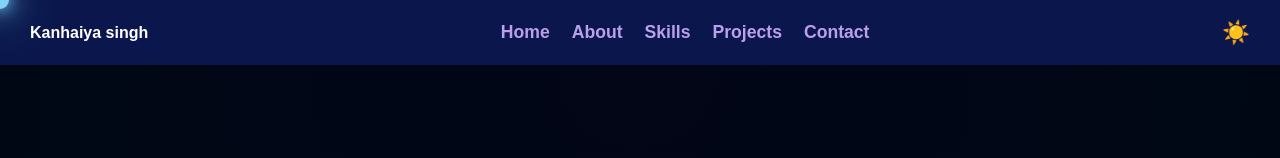
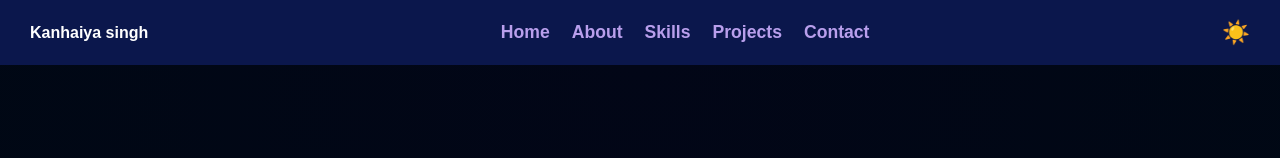
Before and after one commit to KANHAIYASINGH337/portfolio, a React (Create React App) app: page / in a window 1280 px wide. Shown: the top 158 px of the page. Built offline with nearby package versions, Linux system fonts and the light colour scheme.

Commit message:
Optimize cursor glow animation

```diff
--- a/src/App.css
+++ b/src/App.css
@@ -673,23 +673,12 @@ body{font-family:"Poppins",sans-serif}
 }
 
 
-.cursor-glow{
-  position:fixed;
-  width:18px;
-  height:18px;
-  border-radius:50%;
-  background:#7fd3f7;
+.cursor-glow {
+  position: fixed;
+  width: 18px;
+  height: 18px;
+  border-radius: 50%;
+  background: #7fd3f7;
 
-  box-shadow:
-    0 0 15px #75d3f7,
-    0 0 30px #7fd3f7,
-    0 0 50px #7fd3f7;
 
-  pointer-events:none;
-  transform:translate(-50%,-50%);
-  z-index:9999;
-
-  transition:
-    left 0.07s ease-out,
-    top 0.07s ease-out;
 }
```
